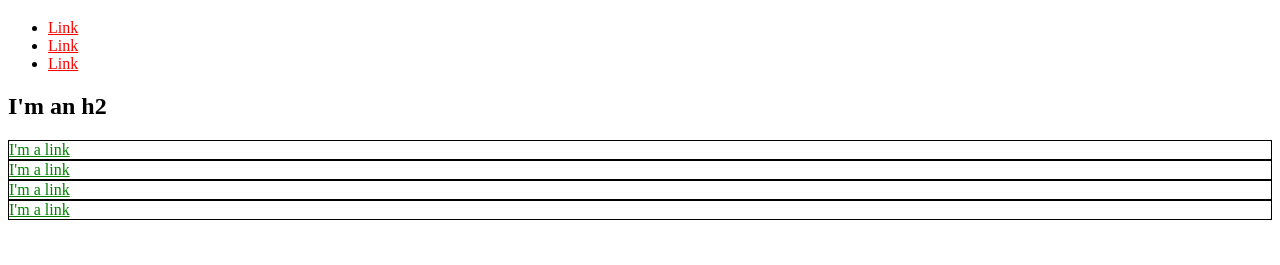
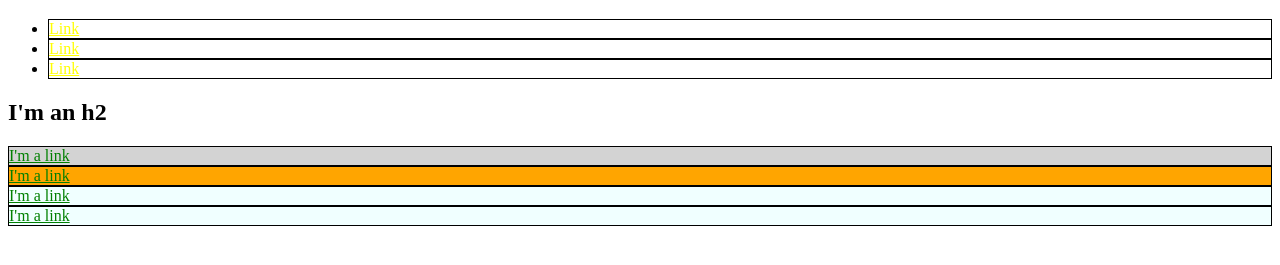
Before and after one commit to pblack469/pblack469.github.io, a plain HTML site: page index.html in a window 1280 px wide. Shown: the part 61-326 px from the top of the page. Drawn offline with Linux system fonts and the light colour scheme.

Commit message:
Refractor style with ids and classes

```diff
--- a/index.html
+++ b/index.html
@@ -3,32 +3,57 @@
   <head>
     <title>Test Page: Don't Panic</title>
     <meta charset="utf-8">
+    <style>
+      #exec-bio {
+      background-color: lightgray;
+      }
+      .bio-box {
+        border: 1px solid black;
+      }
+      .bio-box a {
+        color: green;
+      }
+      li a {
+        color: yellow;
+      }
+      li {
+        border: 1px solid black;
+      }
+      #highlight-bio {
+        background-color: orange;
+      }
+      .azure-bcg {
+        background-color: azure;
+      }
+
+      </div>
+    </style>
   </head>
   <body>
     <h1>I'm an h1</h1>
     <ul>
       <li>
-        <a href="https://example.com/" style="color: red;">Link</a>
+        <a href="https://example.com/">Link</a>
       </li>
       <li>
-        <a href="https://example.com/" style="color: red;">Link</a>
+        <a href="https://example.com/">Link</a>
       </li>
       <li>
-        <a href="https://example.com/" style="color: red;">Link</a>
+        <a href="https://example.com/">Link</a>
       </li>
     </ul>
     <h2>I'm an h2</h2>
-    <div style="border: 1px solid black;">
-      <a href="https://example.com/" style="color: green;">I'm a link</a>
+    <div id="exec-bio" class="bio-box azure-bcg">
+      <a href="https://example.com/">I'm a link</a>
     </div>
-    <div style="border: 1px solid black;">
-      <a href="https://example.com/" style="color: green;">I'm a link</a>
+    <div class="bio-box azure-bcg" id="highlight-bio">
+      <a href="https://example.com/">I'm a link</a>
     </div>
-    <div style="border: 1px solid black;">
-      <a href="https://example.com/" style="color: green;">I'm a link</a>
+    <div class="bio-box azure-bcg">
+      <a href="https://example.com/">I'm a link</a>
     </div>
-    <div style="border: 1px solid black;">
-      <a href="https://example.com/" style="color: green;">I'm a link</a>
+    <div class="bio-box azure-bcg">
+      <a href="https://example.com/">I'm a link</a>
     </div>
   </body>
 </html>
```
